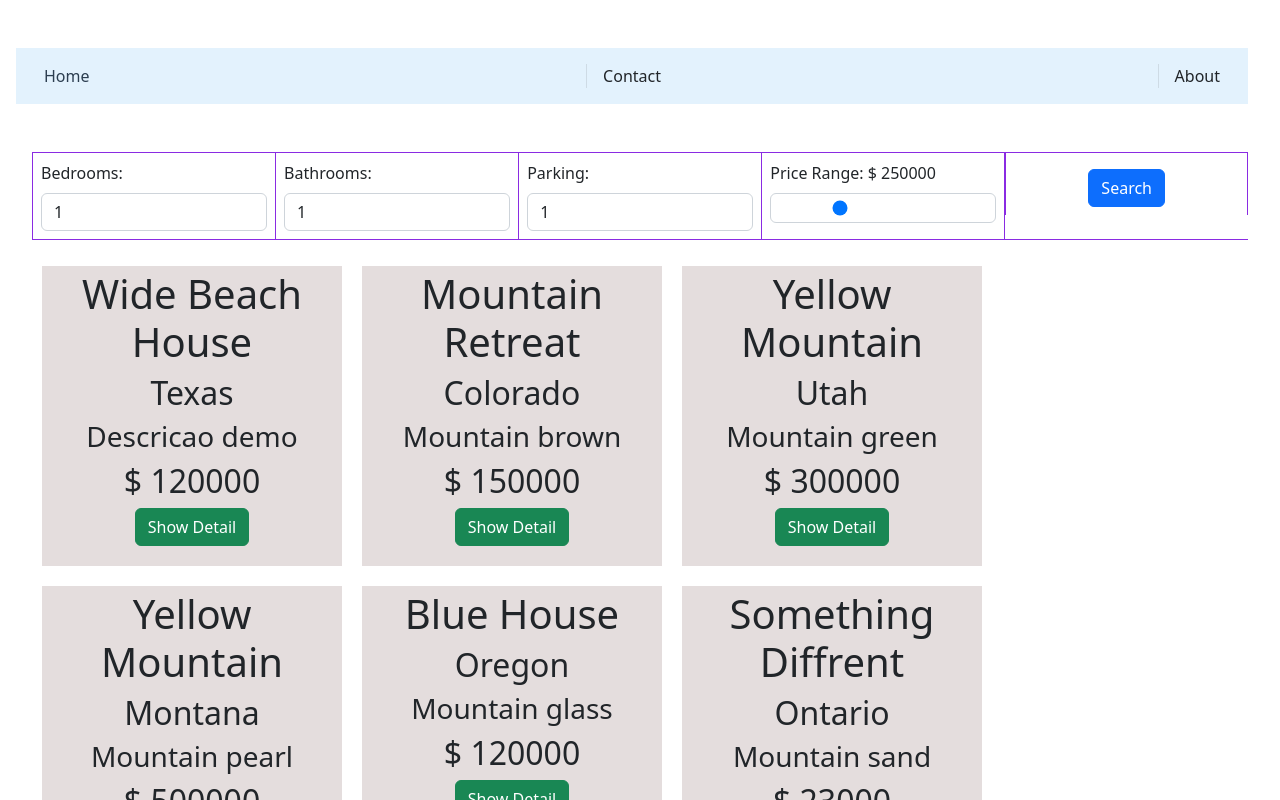
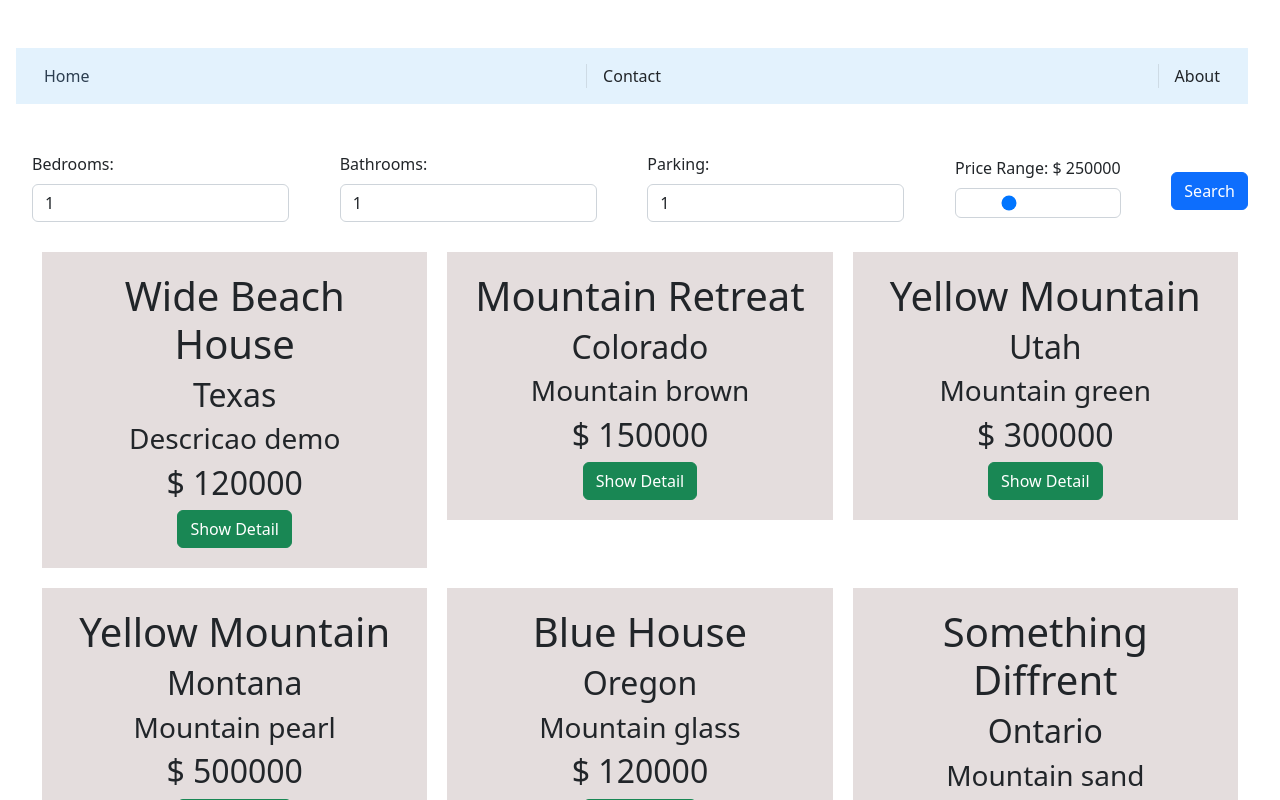
Before and after one commit to Portalsoftwares/TestNumber8USA, a Vue app: page / in a window 1280 px wide. Shown: the top 800 px of the page. Built offline with nearby package versions, Linux system fonts and the light colour scheme; what vue-sweetalert2 would draw is missing.

Commit message:
flex box added

```diff
--- a/src/views/HomeView.vue
+++ b/src/views/HomeView.vue
@@ -1,59 +1,3 @@
-<template>
-  <div class="mt-5">
-
-    <form @submit.prevent="filterProps">
-      <table class="table table-bordered">
-        <tbody style="width: 100%; border-color: blueviolet;">
-          <tr>
-            <td style="width: 20%;"> <label for="beds" class="form-label">Bedrooms:</label>
-              <input type="number" class="form-control" id="beds" v-model="searchModel.beds">
-            </td>
-
-            <td style="width: 20%;">
-              <label for="bath" class="form-label">Bathrooms:</label>
-              <input type="number" class="form-control" id="bath" v-model="searchModel.bath">
-            </td>
-            <td style="width: 20%;">
-              <label for="park" class="form-label">Parking:</label>
-              <input type="number" class="form-control" id="park" v-model="searchModel.park">
-            </td>
-
-            <td style="width: 20%;">
-              <label for="price" class="form-label">Price Range: $ {{ searchModel.price }}</label>
-              <input type="range" class="form-control" id="price" name="price" min="50000" max="800000" step="10000"
-                @input="updateValue" v-model="searchModel.price">
-            </td>
-            <td class="d-flex justify-content-center">
-              <button type="submit" class="btn btn-primary mt-2">Search</button>
-            </td>
-          </tr>
-        </tbody>
-      </table>
-    </form>
-
-  </div>
-
-
-
-
-  <div class="wrapper">
-
-
-    <div v-for="item in propiedades" :key="item.id" class="item text-center">
-      <h1>{{ item.Title }} </h1>
-      <h2>{{ item.Location }} </h2>
-      <h3>{{ item.Description }} </h3>
-      <h2>$ {{ item.Value }} </h2>
-
-      <div>
-        <router-link :to="{ name: 'DetailView', params: { id: item.id } }" class="btn btn-success">Show
-          Detail</router-link>
-
-      </div>
-
-    </div>
-  </div>
-</template>
 
 <script>
 
@@ -115,6 +59,49 @@ export default {
 }
 </script>
 
+<template>
+  <div class="mt-5">
+    <form @submit.prevent="filterProps" class="search-form">
+      <div class="form-group">
+        <label for="beds" class="form-label">Bedrooms:</label>
+        <input type="number" class="form-control" id="beds" v-model="searchModel.beds">
+      </div>
+
+      <div class="form-group">
+        <label for="bath" class="form-label">Bathrooms:</label>
+        <input type="number" class="form-control" id="bath" v-model="searchModel.bath">
+      </div>
+
+      <div class="form-group">
+        <label for="park" class="form-label">Parking:</label>
+        <input type="number" class="form-control" id="park" v-model="searchModel.park">
+      </div>
+
+      <div class="form-group">
+        <label for="price" class="form-label">Price Range: $ {{ searchModel.price }}</label>
+        <input type="range" class="form-control" id="price" name="price" min="50000" max="800000" step="10000"
+          @input="updateValue" v-model="searchModel.price">
+      </div>
+
+      <div class="form-group">
+        <button type="submit" class="btn btn-primary mt-2">Search</button>
+      </div>
+    </form>
+  </div>
+
+  <div class="wrapper">
+    <div v-for="item in propiedades" :key="item.id" class="item text-center">
+      <h1>{{ item.Title }} </h1>
+      <h2>{{ item.Location }} </h2>
+      <h3>{{ item.Description }} </h3>
+      <h2>$ {{ item.Value }} </h2>
+      <div>
+        <router-link :to="{ name: 'DetailView', params: { id: item.id } }" class="btn btn-success">Show Detail</router-link>
+      </div>
+    </div>
+  </div>
+</template>
+
 <style scoped>
 body {
   padding: 0 24px;
@@ -122,39 +109,31 @@ body {
   height: 100vh;
 }
 
-.search {
-  background-color: blue;
-  margin: 30px;
+.search-form {
+  display: flex;
+  flex-wrap: wrap;
+  justify-content: space-between;
+  align-items: center;
+  margin-bottom: 20px;
 }
 
 .wrapper {
   display: flex;
-  flex-direction: row;
   flex-wrap: wrap;
-  justify-content: flex-start;
-  align-items: center;
-  align-content: center;
+  justify-content: space-around;
+  align-items: flex-start;
 }
 
 .item {
-  display: flex;
-  flex-direction: column;
-  flex-wrap: wrap;
-  justify-content: flex-start;
-  align-items: center;
-  align-content: center;
-  padding: 4px;
+  flex: 0 0 calc(33.33% - 20px);
+  box-sizing: border-box;
+  padding: 20px;
   background-color: rgb(228, 221, 221);
-  min-width: 300px;
-  max-width: 300px;
-  min-height: 300px;
-  padding: auto;
   margin: 10px;
 }
 
 .botao {
   min-width: 130px;
   margin: 30px;
-
 }
 </style>
```
